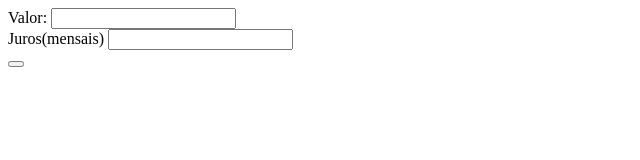
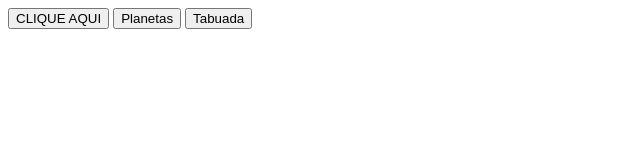
Before and after one commit to emillylima01/primeirog_3t, a plain HTML site: page index.html in a window 1280 px wide. Shown: the whole page, without its empty margins (0-640 px from the left). Drawn offline with Linux system fonts and the light colour scheme.

Commit message:
Update index.html

```diff
--- a/index.html
+++ b/index.html
@@ -4,12 +4,12 @@
     <meta charset="UTF-8">
     <meta http-equiv="X-UA-Compatible" content="IE=edge">
     <meta name="viewport" content="width=device-width, initial-scale=1.0">
-     <title>maria julia</title>
+    <title>Primeiro G</title>
     <script src="estudo.js"></script>
 </head>
 <body>
-    Valor: <input id="valor" type="text"><br>
-    Juros(mensais) <input id="juros" type="text"><br>
-    <button onclick="calcula()"></button>
+    <button onclick="escreva()">CLIQUE AQUI</button>
+    <button onclick="mostraLista()">Planetas</button>
+    <button onclick="repete()"> Tabuada </button>
 </body>
 </html>
```
Lines whose indentation alone changed are shown as unchanged.
